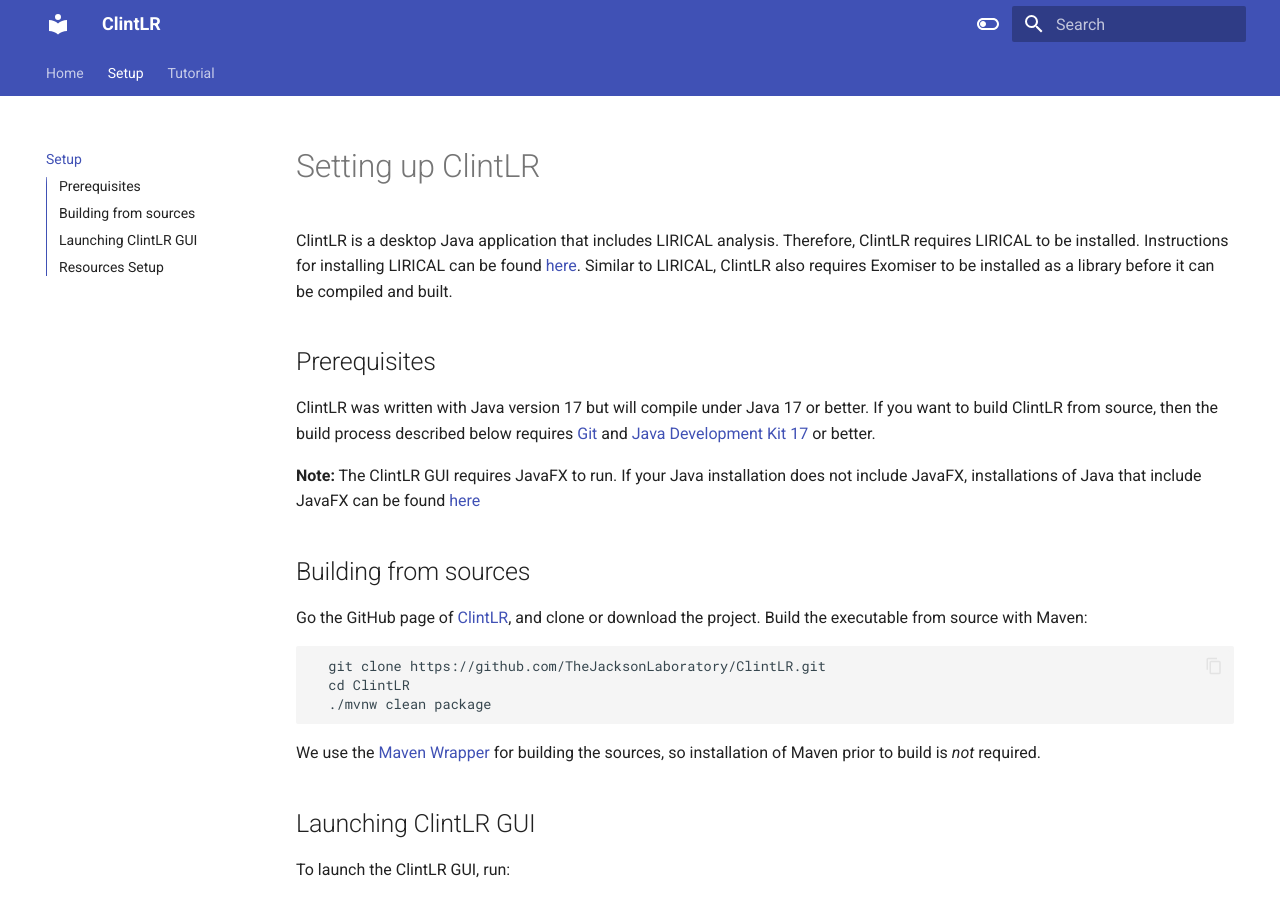
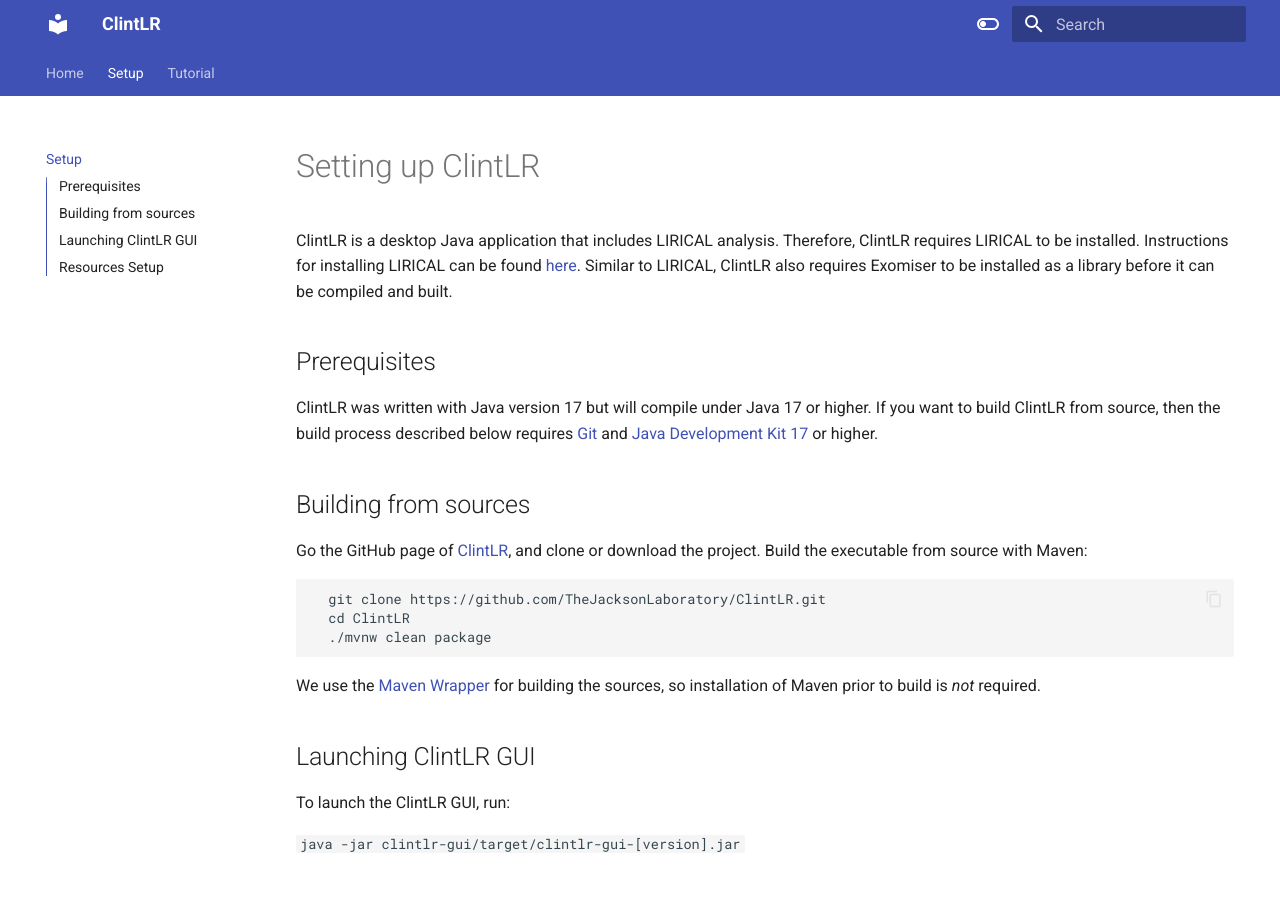
Before and after one commit to TheJacksonLaboratory/ClintLR, an MkDocs documentation site: the page built from docs/setup.md, in a window 1280 px wide and 900 px high. Built offline with MkDocs 1.6.1 and Material for MkDocs 9.7.7, drawn with Linux system fonts in a browser that asks for light colours.

```diff
--- a/docs/setup.md
+++ b/docs/setup.md
@@ -8,13 +8,12 @@ Similar to LIRICAL, ClintLR also requires Exomiser to be installed as a library
 
 ## Prerequisites
 
-ClintLR was written with Java version 17 but will compile under Java 17 or better. If you want to
+ClintLR was written with Java version 17 but will compile under Java 17 or higher. If you want to
 build ClintLR from source, then the build process described below requires
 [Git](https://git-scm.com/book/en/v2) and
-[Java Development Kit 17](https://www.oracle.com/java/technologies/downloads/) or better.
+[Java Development Kit 17](https://www.oracle.com/java/technologies/downloads/) or higher.
 
-**Note:** The ClintLR GUI requires JavaFX to run. If your Java installation does not include JavaFX, installations of Java that
-  include JavaFX can be found [here](https://www.azul.com/downloads/?package=jdk-fx#zulu)
+
 
 ## Building from sources
 
```
Also changed, not shown: README.md (+1 -30 lines), docs/conf.py (deleted, +0 -154 lines), docs/developers.md (added, +23 -0 lines).
